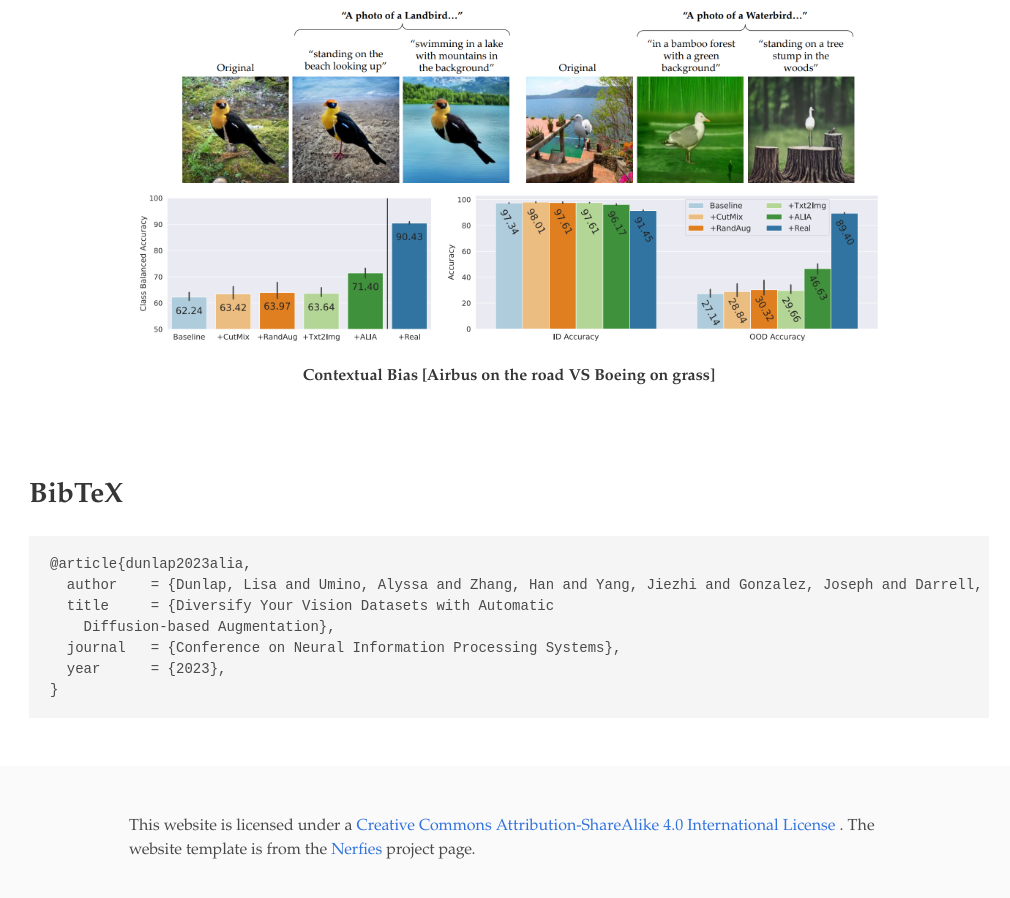
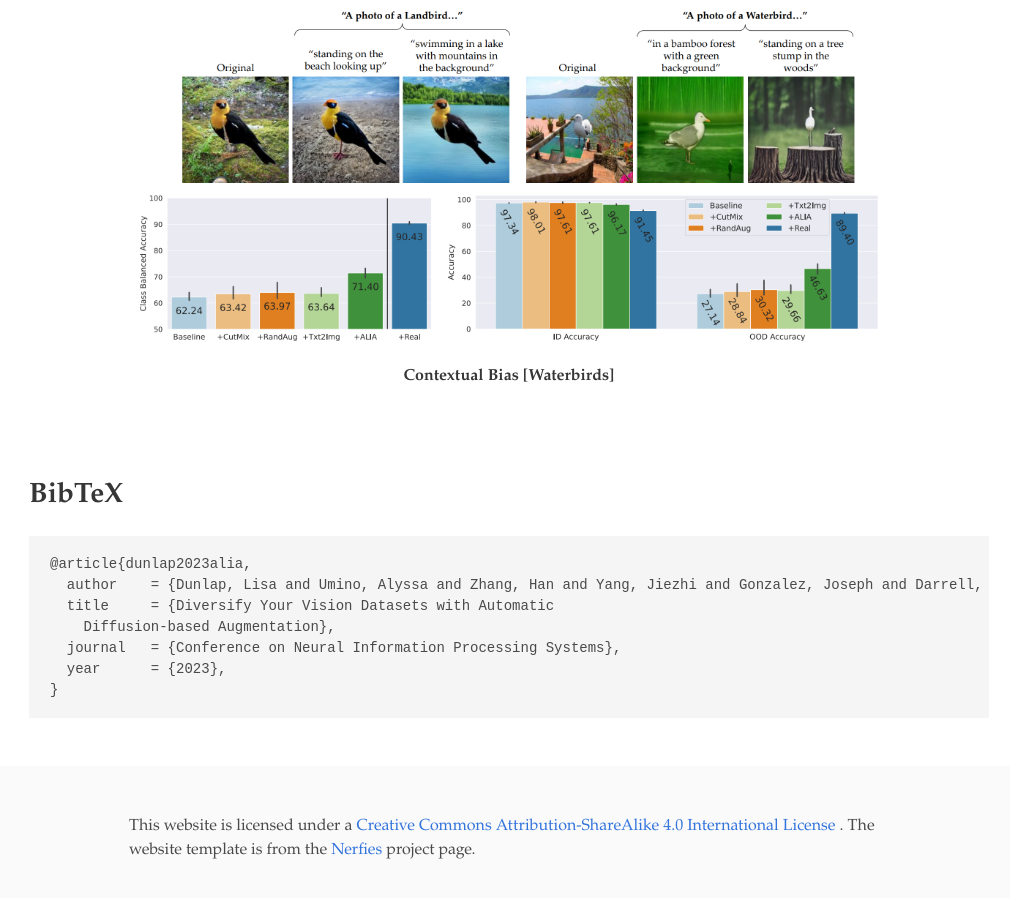
Before and after one commit to lisadunlap/alia-website, a plain HTML site: page index.html in a window 1280 px wide. Shown: the part 2689-3587 px from the top of the page, without its empty margins (131-1141 px from the left). Drawn offline with nearby package versions, Linux system fonts and the light colour scheme; some icons are missing; a web font is replaced by a local one.

Commit message:
add waterbirds

```diff
--- a/index.html
+++ b/index.html
@@ -226,7 +226,7 @@
             <img src="./assets/waterbirds.png" class="center" style="width: 750px">
             <!-- <figcaption class="center image-caption"  style="width: 750px"><strong>Airbus vs Booeing.</strong>Results on dataset of Airbus vs Boeing planes where Airbus planes are never seen in the grass and Being planes are never seen on the road during training. ALIA is able to generate useful domai</figcaption> -->
           </figure>
-          <h2 class="title is-size-6">Contextual Bias [Airbus on the road VS Boeing on grass]</h2>
+          <h2 class="title is-size-6">Contextual Bias [Waterbirds]</h2>
 
       </div>
     </div>
```
